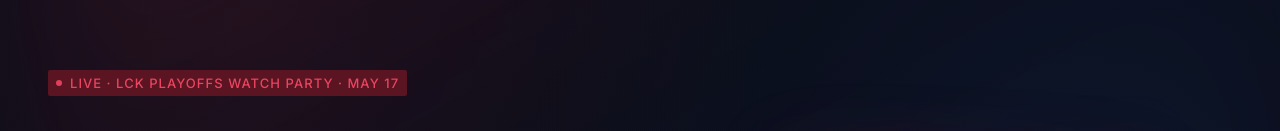
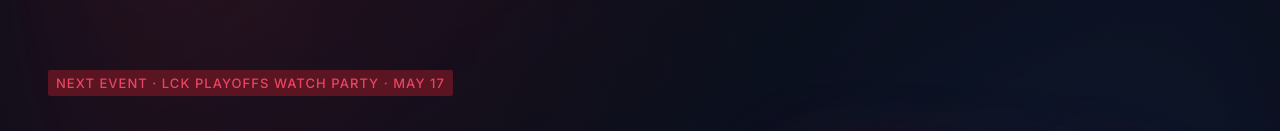
Before and after one commit to calvinmilliken1994-spec/lolmk-web, a Next.js app: page / in a window 1280 px wide. Shown: the part 122-253 px from the top of the page. Built offline with nearby package versions, Linux system fonts and the light colour scheme; no server answers; a web font is replaced by a local one.

Commit message:
nextEvent correction to show Next Event instead of live if isLive: false

```diff
--- a/src/app/page.tsx
+++ b/src/app/page.tsx
@@ -11,6 +11,23 @@ import { getUpcomingEvents, getRecurringSchedule, getNextEvent } from "@/lib/eve
 import { getSocials } from "@/lib/socials";
 import { getInstagramPosts } from "@/lib/instagram";
 import { formatKstDate } from "@/lib/format";
+
+const DEFAULT_EVENT_DURATION_MS = 3 * 60 * 60 * 1000; // 3 hours
+
+function isEventLiveNow(
+  startsAt: string,
+  endsAt: string | undefined,
+  isLiveFlag: boolean | undefined,
+): boolean {
+  if (isLiveFlag) return true;
+  const start = new Date(startsAt).getTime();
+  if (Number.isNaN(start)) return false;
+  const end = endsAt
+    ? new Date(endsAt).getTime()
+    : start + DEFAULT_EVENT_DURATION_MS;
+  const now = Date.now();
+  return now >= start && now <= end;
+}
 
 export default async function HomePage() {
   const [stats, upcoming, recurring, nextEvent, socials, igPosts] = await Promise.all([
@@ -26,9 +43,16 @@ export default async function HomePage() {
     ? `${nextEvent.title} · ${formatKstDate(nextEvent.startsAt)}`
     : "Next up: TBA";
 
+  // An event counts as "live" if Discord reports it active, or if right now
+  // (at build / 5-min revalidation time) falls inside its start–end window.
+  // Events without an explicit end get a 3-hour default window.
+  const nextEventIsLive = nextEvent
+    ? isEventLiveNow(nextEvent.startsAt, nextEvent.endsAt, nextEvent.isLive)
+    : false;
+
   return (
     <>
-      <Hero nextEventLabel={nextEventLabel} />
+      <Hero nextEventLabel={nextEventLabel} nextEventIsLive={nextEventIsLive} />
       <StatsStrip stats={stats} />
       <EventCalendar upcoming={upcoming} recurring={recurring} />
       <PhotoHighlights posts={igPosts} />
--- a/src/components/sections/hero.tsx
+++ b/src/components/sections/hero.tsx
@@ -6,9 +6,10 @@ import { cn } from "@/lib/utils";
 
 interface HeroProps {
   nextEventLabel: string;
+  nextEventIsLive: boolean;
 }
 
-export function Hero({ nextEventLabel }: HeroProps) {
+export function Hero({ nextEventLabel, nextEventIsLive }: HeroProps) {
   return (
     <section className="relative overflow-hidden border-b border-line-subtle">
       <div
@@ -23,8 +24,8 @@ export function Hero({ nextEventLabel }: HeroProps) {
         <div className="grid lg:grid-cols-12 gap-12 items-center">
           <div className="lg:col-span-7 space-y-8">
             <div className="flex flex-wrap items-center gap-3">
-              <Badge variant="red" pulse>
-                Live · {nextEventLabel}
+              <Badge variant="red" pulse={nextEventIsLive}>
+                {nextEventIsLive ? "Live" : "Next event"} · {nextEventLabel}
               </Badge>
             </div>
 
```
